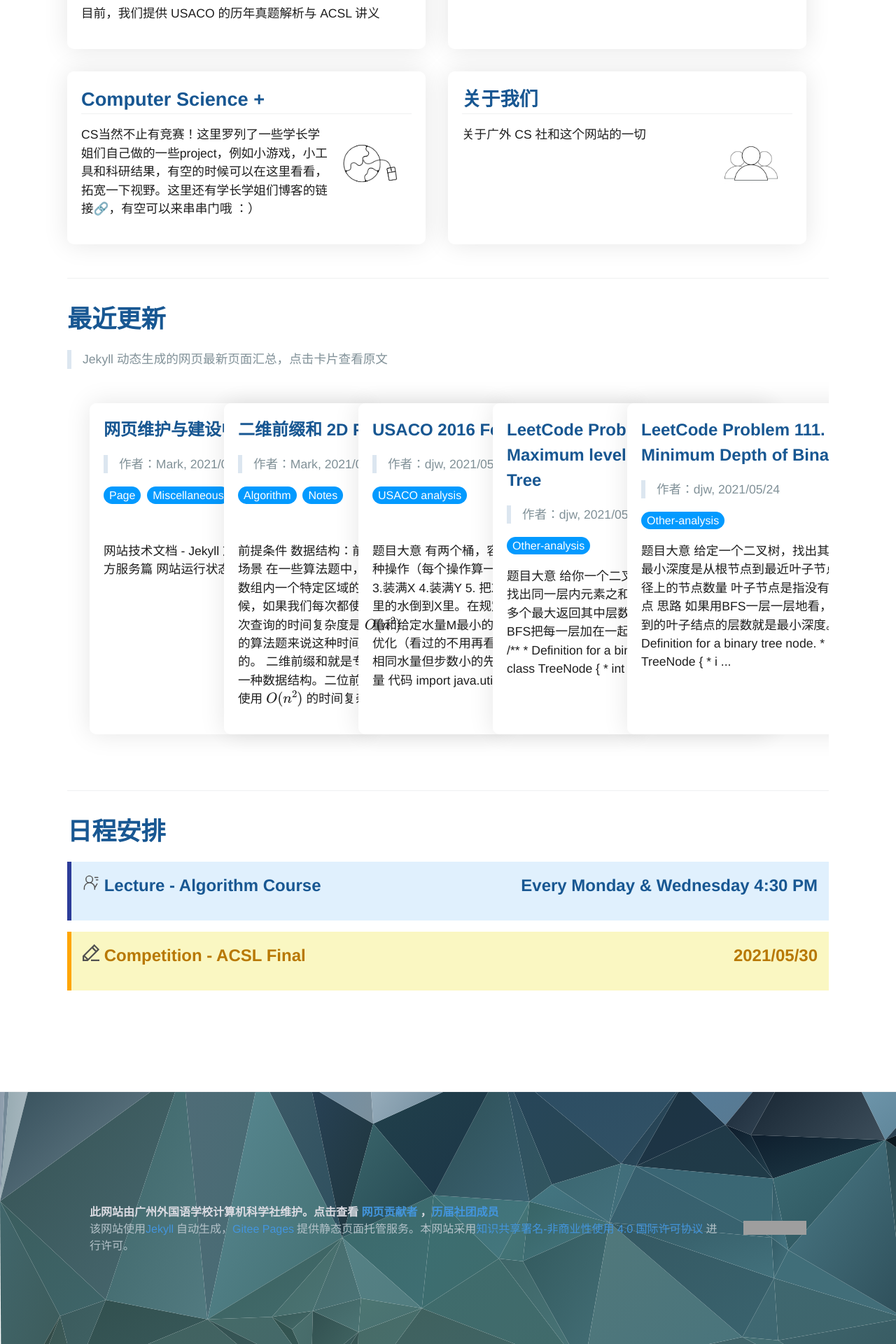
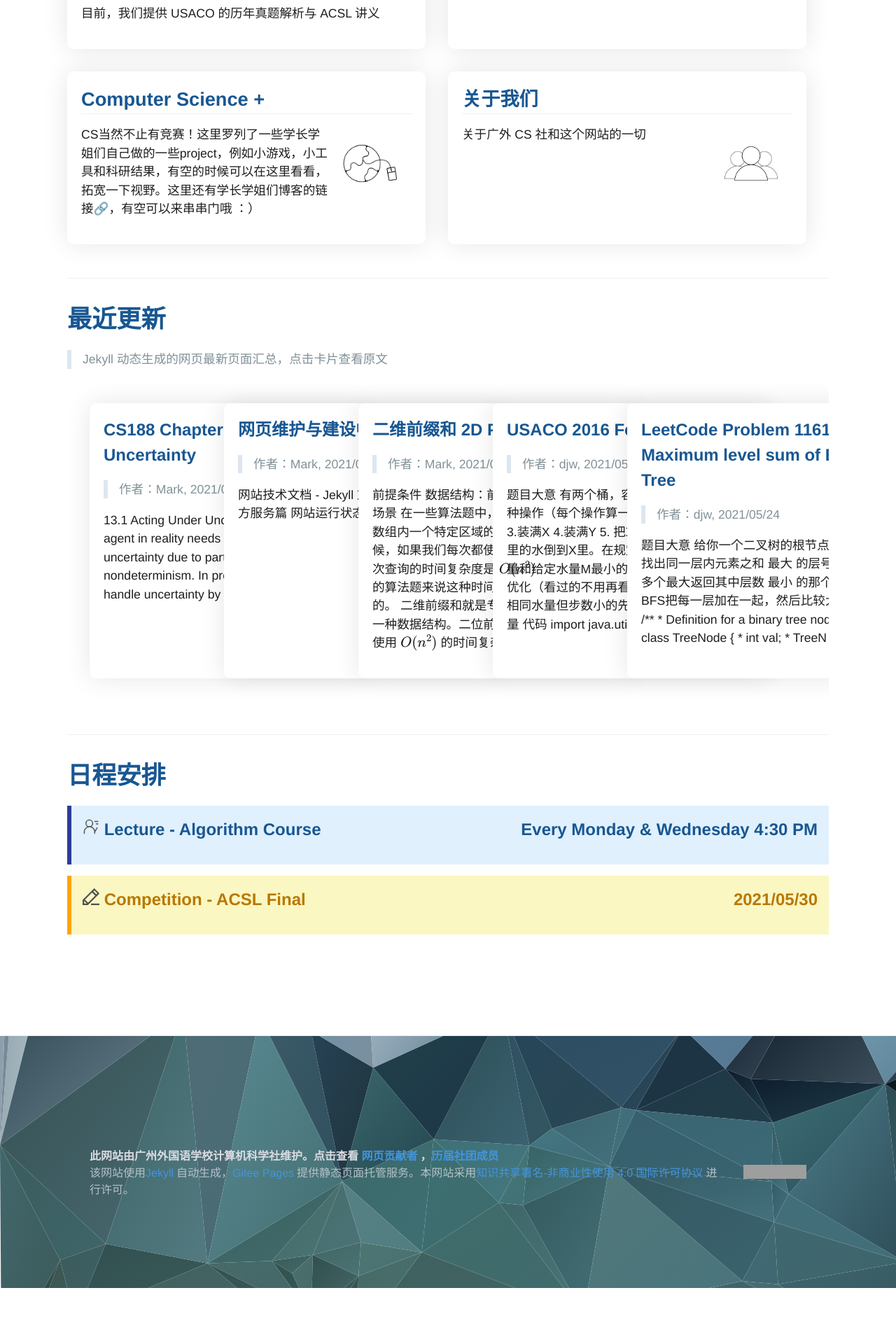
Before and after one commit to MarkChenYutian/gwcsclub, a Jekyll site: the page built from index.md, in a window 1280 px wide. Shown: the part 2162-4082 px from the top of the page at 70% size. Built offline with Jekyll 4.4.1, drawn with Linux system fonts in a browser that asks for light colours; formulas are drawn with MathJax 3; comment, search, counter and statistics services are not loaded; after the commit the page ends 4002 px from its top, so only the background shows below that; grey boxes are pictures that could not be loaded.

Commit message:
CS188  Chapter 13 Notes, Update CSS on colored text block and tags

```diff
--- /dev/null
+++ b/_posts/notes/cs188/2021-05-30-CS188-Chapter13.md
@@ -0,0 +1,80 @@
+---
+layout: post
+title: CS188 Chapter 13 Quantifying Uncertainty
+Author: Mark
+tags: [Notes, CS188]
+---
+
+## 13.1 Acting Under Uncertainty
+
+An intelligent agent in reality needs to handle the **uncertainty** due to partial observability and nondeterminism.
+
+In previous chapters, agents handle uncertainty by keeping track of a **belief state** - a representation of the set of <u>all possible states that it might be in</u>.
+
+![74c2def286635db980f08a29f1063bc](http://markdown-img-1304853431.cosgz.myqcloud.com/20210530155955.jpg)
+
+Based on the belief states, a contingency plan that handles every possible eventuality that its sensors may report during execution will be generated.
+
+![](http://markdown-img-1304853431.cosgz.myqcloud.com/20210530162342.jpg)
+
+However, such method has significant draw back
+
+* When interpreting partial sensor information, a logical agent must consider every *logically possible* explanation for the observations - this lead to **impossibly large and complex belief state representations**.
+* A correct contingency plan handle every eventuality can grow arbitrarily large and must consider arbitrarily unlikely contingency.
+* Sometimes, there does not exist a plan that is guaranteed to achieve the goal. However, agent should be able to compare the plans even if they are not guaranteed.
+
+![789eb9ea9e270d655adce60dfe5763a](http://markdown-img-1304853431.cosgz.myqcloud.com/20210530162436.jpg)
+
+If we are using the belief state + contingency plan technique to solve real-world problem, the intelligent agent will hardly generate a valid solution. Suppose we want our agent plan the schedule to airport, the agent may think - "we should leave at 9 a.m. , as long as the weather is good". Then, as the requirement of contingency plan is to **handle all possible situation**, it will begin to think - "what if the weather is bad", "what if the bridge falls down due to storm", "what if ..." and finally reach a solution - "you should leave 2 months earlier to the airport to get there on time".
+
+So what's the problem with this method? By definition, we *should* leave 2 months earlier to make sure we can arrive at the airport on time in *any* situation, but the question is - do we really need such certainty? Do we need to get to airport on time even if there is an earthquake? This leads to the concept of **rational decision**.
+
+<div class="info">
+	<p><b>Rational Decision</b> - Rational decision depends on both the <b>relative importance</b> of goal and <b>the likelihood</b> that, and degree to which, they will be achieved.</p>
+</div>
+### 13.1.1 Summarizing uncertainty
+
+Suppose an intelligent agent aims to get high GPA is deployed. The agent wants to list all the actions that will lead to low GPA:
+
+$$
+Low GPA \rightarrow Low Test Scode \vee AbsentCourse \vee PlayGames \cdots
+$$
+
+It is clear that it is an almost unlimited list of possible problems that can cause Low GPA. Some people may try to reverse this logical relationship:
+
+$$
+Low TestScore \rightarrow LowGPA
+$$
+
+Which, unfortunately is also false, as not all low test score will lead to low GPA. So there does not exist a clear and definite logical relationship between $LowTestScore$ and $LowGPA$ anyway. In this situation, we need to describe the relationship between them using **degree of belief**, and solve problems using **probability theory**.
+
+> Probability provides a way of summarizing the uncertainty that comes from our laziness[^1] and ignorance[^2]
+
+<mark>Probability statements are made with respect to a knowledge state, not with respect to the real world</mark>. When we say a student has a probability of $0.8$ to get low GPA, we are inference based on our knowledge state, not on the real world (as the student must either has high GPA or low GPA).
+
+[^1]: It's too much work to list the complete set of antecedents or consequents needed to ensure an exceptionless rule and too hard to use such rules
+[^2]: We don't have complete knowledge on most of the domain.
+
+### 13.1.2 Uncertainty and Rational Decisions
+
+Consider the airport schedule problem we mentioned above again.  What should the agent choose as the final result? The one that leave 2 months ago and 100% make sure you arrive on time, or the one that leave 3 hours before the plane take off?
+
+To make such choices, an agent **must** first have **preferences** between the different possible **outcomes** of the various plans. We use the **utility theory** to represent and reason with preferences.
+
+> **Utility Theory**: Every state has a degree of usefulness, or utility, to an agent and that the agent will prefer states with higher utility
+
+$$
+\text{Decision Theory} = \text{Probability Theory} + \text{Utility Theory}
+$$
+
+<div class="notification">
+    <p>
+        <b>Principle of Maximum Expected Utility (MEU)</b>: An agent is rational if and only if it chooses the action that yields the highest expected utility, averaged over all the possible outcomes of the action.
+    </p>
+</div>
+
+![b3d157353fb5ae7becc43a063d70e65](http://markdown-img-1304853431.cosgz.myqcloud.com/20210530180125.jpg)
+
+MEU is the statistical mean (expectation) of utility under best situation.
+
+## 13.2 Probability Notation
--- a/css/cayman.css
+++ b/css/cayman.css
@@ -11,9 +11,9 @@
 .main-content a:hover { background-color: #BBEFFD; }
 .main-content a::before { background: url(../assets/link.svg); background-size: 1rem 1rem; content: " "; width: 1.2rem; height: 1.2rem; padding: 0 1.3rem 0 0; background-repeat: no-repeat; text-decoration: none;}
 
-a.tag {color: white;font-size: 1rem;font-weight: normal;background-color: #039aff;border-radius: 15px;padding: 4px 8px;text-decoration: none;}
+a.tag {color: white;font-size: 1rem;font-weight: normal; background: transparent; border: 3px solid #015d9b;border-radius: 5px;padding: 3px 10px;text-decoration: none; color: #015d9b;}
 a.tag::before { display: none; }
-a.tag:hover { background-color: #015d9b; }
+a.tag:hover { background-color: #015d9b; color: ghostwhite;}
 
 .clear{ background-color: transparent; padding: 0; margin: 0; text-decoration: none; border-color: transparent;}
 .clear::before { background: none; }
@@ -130,14 +130,14 @@
 .main-content blockquote > :last-child { margin-bottom: 0; }
 
 /* Info Block */
-.main-content .info{ background-color: rgb(224, 240, 253); padding: 0 1rem; margin-left: 0; border-left: 0.4rem solid #2c3c99; padding: 1rem; margin: 1rem 0 1rem 0;}
+.main-content .info{ background-color: rgb(224, 240, 253); padding: 0 1rem; margin-left: 0; border-left: 0.4rem solid #2c3c99; padding: 1rem; margin: 1rem 0 1rem 0; color: #1a2356;}
 
 /* Error Block */
 .main-content .error{ background-color: rgb(253, 230, 224); padding: 0 1rem; margin-left: 0; border-left: 0.4rem solid #c21a1a; padding: 1rem; margin: 1rem 0 1rem 0;}
 .error h1,.error h2,.error h3,.error h4,.error h5{ color: #901d1d; }
 
 /* Notification Block */
-.main-content .notification{ background-color: rgb(250, 247, 194); padding: 0 1rem; margin-left: 0; border-left: 0.4rem solid orange; padding: 1rem; margin: 1rem 0 1rem 0;}
+.main-content .notification{ background-color: rgb(250, 247, 194); padding: 0 1rem; margin-left: 0; border-left: 0.4rem solid orange; padding: 1rem; margin: 1rem 0 1rem 0; color: #7d602a;}
 .notification h1,.notification h2,.notification h3,.notification h4,.notification h5{ color: rgb(184, 120, 3); }
 
 .main-content table { width: 100%; overflow: auto; word-break: normal; word-break:normal; -webkit-overflow-scrolling: touch; }
--- a/index.md
+++ b/index.md
@@ -79,30 +79,16 @@
             class="flex-page-card pop-card"
             onClick="window.location.href='{{ site.baseurl }}{{ p.url }}'"
             style="margin-left: -15rem;">
-            <div style="min-height: 10rem;">
-                <h3>{{p.title}}</h3>
-                <blockquote>作者：{{author}}, {{ p.date | date: "%Y/%m/%d"}}</blockquote>
-                <div>
-                    {% for t in p.tags%}
-                        <a class="tag" href="{{ site.baseurl }}/secondary-pages/2021/01/26/All-Posts.html#{{ t }}">{{ t }}</a>
-                    {% endfor %}
-                </div>
-            </div>
+            <h3>{{p.title}}</h3>
+            <blockquote>作者：{{author}}, {{ p.date | date: "%Y/%m/%d"}}</blockquote>
             <p>{{ p.content | strip_html | escape | slice: 0, 200}} ...</p>
         </div>
     {% else %}
         <div
             class="flex-page-card pop-card"
             onClick="window.location.href='{{ site.baseurl }}{{ p.url }}'" >
-            <div style="min-height: 10rem;">
-                <h3>{{p.title}}</h3>
-                <blockquote>作者：{{author}}, {{ p.date | date: "%Y/%m/%d"}}</blockquote>
-                <div>
-                    {% for t in p.tags%}
-                        <a class="tag" href="{{ site.baseurl }}/secondary-pages/2021/01/26/All-Posts.html#{{ t }}">{{ t }}</a>
-                    {% endfor %}
-                </div>
-            </div>
+            <h3>{{p.title}}</h3>
+            <blockquote>作者：{{author}}, {{ p.date | date: "%Y/%m/%d"}}</blockquote>
             <p>{{ p.content | strip_html | escape | slice: 0, 200}} ...</p>
         </div>
     {% endunless %}
```
Also changed, not shown: _posts/2021-04-12-Search.md (+11 -3 lines).
